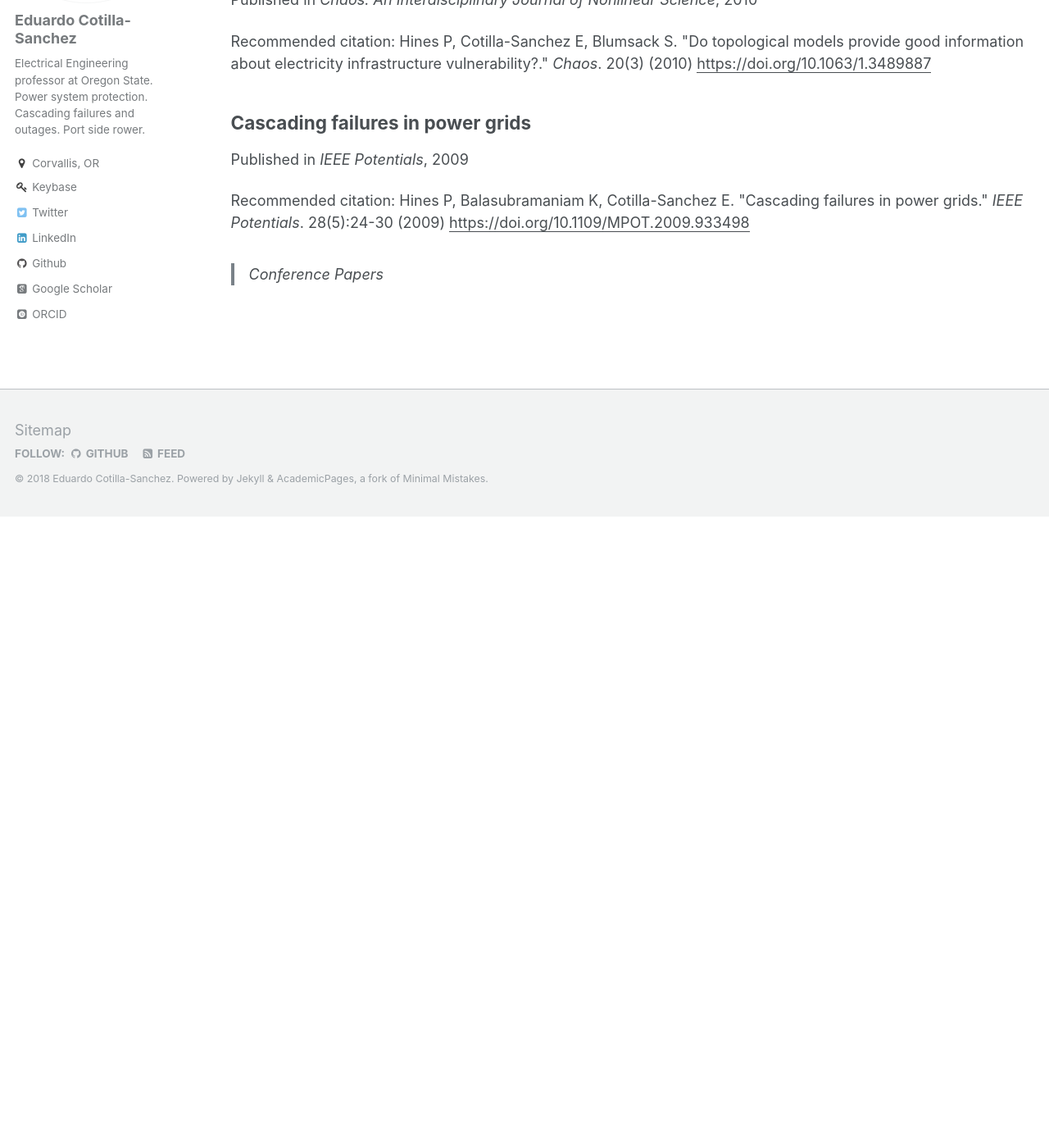
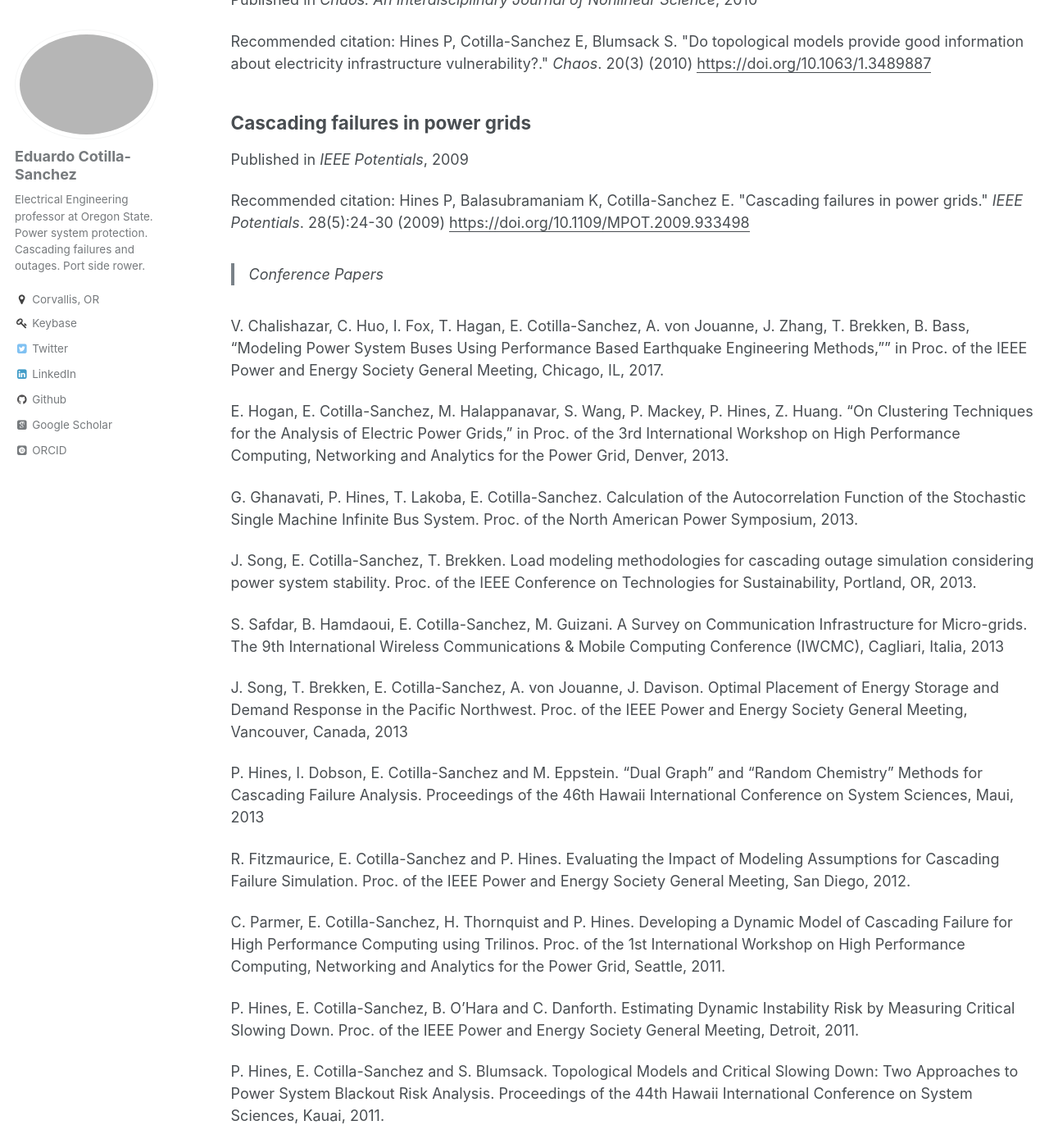
Before and after one commit to ecotillasanchez/ecotillasanchez.github.io, a Jekyll site: the page built from _pages/publications.md, in a window 1280 px wide and 1400 px high, scrolled down 1031 px. Shown: the whole window at 82% size. Built offline with Jekyll 4.4.1, drawn with Linux system fonts in a browser that asks for light colours; some web fonts are replaced; before the commit the page ends 1661 px from its top, so only the background shows below that; some of the changed text lies outside the part shown.

Commit message:
Added some conference papers.

```diff
--- a/_pages/publications.md
+++ b/_pages/publications.md
@@ -14,3 +14,47 @@ author_profile: true
 {% endfor %}
 
 > Conference Papers
+
+V. Chalishazar, C. Huo, I. Fox, T. Hagan, E. Cotilla-Sanchez, A. von Jouanne, J. Zhang, T. Brekken, B. Bass, "Modeling Power System Buses Using Performance Based Earthquake Engineering Methods,"" in Proc. of the IEEE Power and Energy Society General Meeting, Chicago, IL, 2017.
+
+E. Hogan, E. Cotilla-Sanchez, M. Halappanavar, S. Wang, P. Mackey, P. Hines, Z. Huang. "On Clustering Techniques for the Analysis of Electric Power Grids," in Proc. of the 3rd International Workshop on High Performance Computing, Networking and Analytics for the Power Grid, Denver, 2013.
+
+G. Ghanavati, P. Hines, T. Lakoba, E. Cotilla-Sanchez. Calculation of the Autocorrelation Function of the Stochastic Single Machine Infinite Bus System. Proc. of the North American Power Symposium, 2013.
+
+J. Song, E. Cotilla-Sanchez, T. Brekken. Load modeling methodologies for cascading outage simulation considering power system stability. Proc. of the IEEE Conference on Technologies for Sustainability, Portland, OR, 2013.
+
+S. Safdar, B. Hamdaoui, E. Cotilla-Sanchez, M. Guizani. A Survey on Communication Infrastructure for Micro-grids. The 9th International Wireless Communications & Mobile Computing Conference (IWCMC), Cagliari, Italia, 2013
+
+J. Song, T. Brekken, E. Cotilla-Sanchez, A. von Jouanne, J. Davison. Optimal Placement of Energy Storage and Demand Response in the Pacific Northwest. Proc. of the IEEE Power and Energy Society General Meeting, Vancouver, Canada, 2013
+
+P. Hines, I. Dobson, E. Cotilla-Sanchez and M. Eppstein. "Dual Graph" and "Random Chemistry" Methods for Cascading Failure Analysis. Proceedings of the 46th Hawaii International Conference on System Sciences, Maui, 2013
+
+R. Fitzmaurice, E. Cotilla-Sanchez and P. Hines. Evaluating the Impact of Modeling Assumptions for Cascading Failure Simulation. Proc. of the IEEE Power and Energy Society General Meeting, San Diego, 2012.
+
+C. Parmer, E. Cotilla-Sanchez, H. Thornquist and P. Hines. Developing a Dynamic Model of Cascading Failure for High Performance Computing using Trilinos. Proc. of the 1st International Workshop on High Performance Computing, Networking and Analytics for the Power Grid, Seattle, 2011.
+
+P. Hines, E. Cotilla-Sanchez, B. O'Hara and C. Danforth. Estimating Dynamic Instability Risk by Measuring Critical Slowing Down. Proc. of the IEEE Power and Energy Society General Meeting, Detroit, 2011.
+
+P. Hines, E. Cotilla-Sanchez and S. Blumsack. Topological Models and Critical Slowing Down: Two Approaches to Power System Blackout Risk Analysis. Proceedings of the 44th Hawaii International Conference on System Sciences, Kauai, 2011.
+
+P. Hines, S. Blumsack, E. Cotilla Sanchez and C. Barrows. The Topological and Electrical Structure of Power Grids. Proceedings of the 43rd Hawaii International Conference on System Sciences, Kauai, 2010.
+
+S. Blumsack, P. Hines, M. Patel, C. Barrows and E. Cotilla Sanchez. Defining Power Network Zones from Measures of Electrical Distance. Proc. of the IEEE Power and Energy Society General Meeting, Calgary, 2009.
+
+
+> Other publications
+
+P. Hines, B. O’Hara, E. Cotilla-Sanchez and C. Danforth. Cascading Failures: Extreme Properties of Large Blackouts in the Electric Grid. SIAM Mathematics Awareness Month essay. 2011.
+
+E. Cotilla-Sanchez. Big Data and Energy Systems: Efficient Computational Methods for the Dynamic Analysis of Electric Power Infrastructure. Ph.D. Dissertation for the University of Vermont Electrical Engineering Department.
+
+E. Cotilla-Sanchez. A Complex Network Approach to Analyzing the Structure and Dynamics of Power Grids. Master's Thesis for the University of Vermont Electrical Engineering Department.
+
+
+> Press
+
+Science Magazine. What Keeps the Power On?
+
+US News and World Report. It's Hard to Bring Down the Electric Grid
+
+Science Daily. Why It's Hard to Crash the Electric Grid
```
